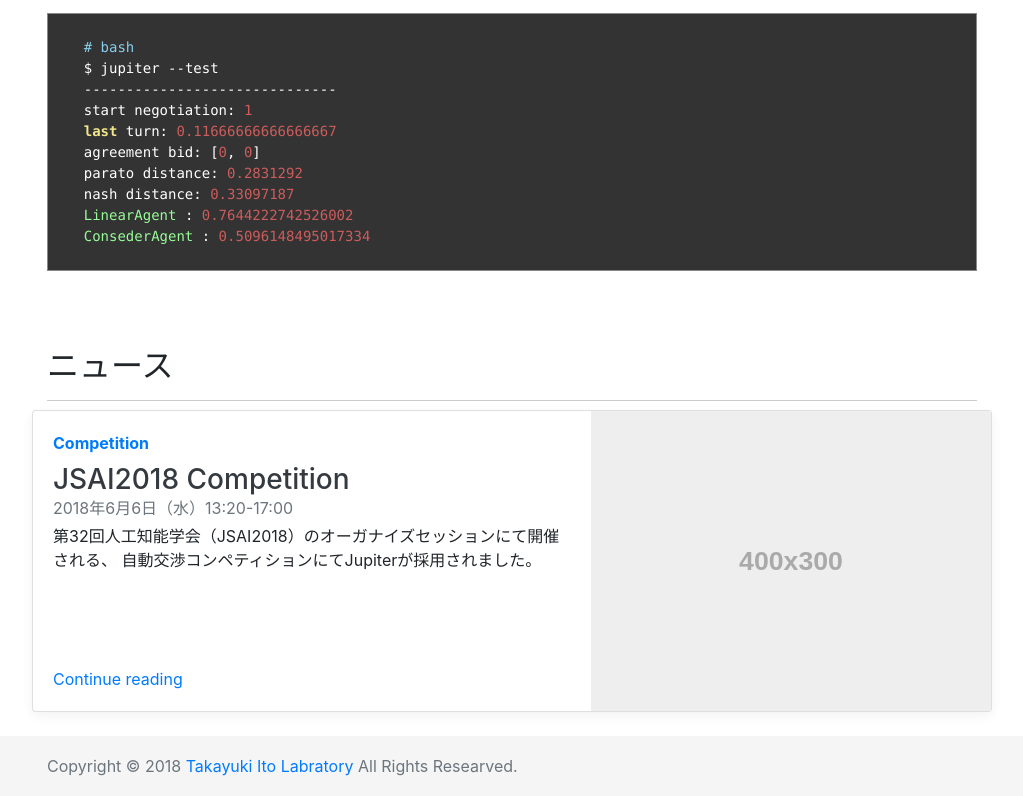
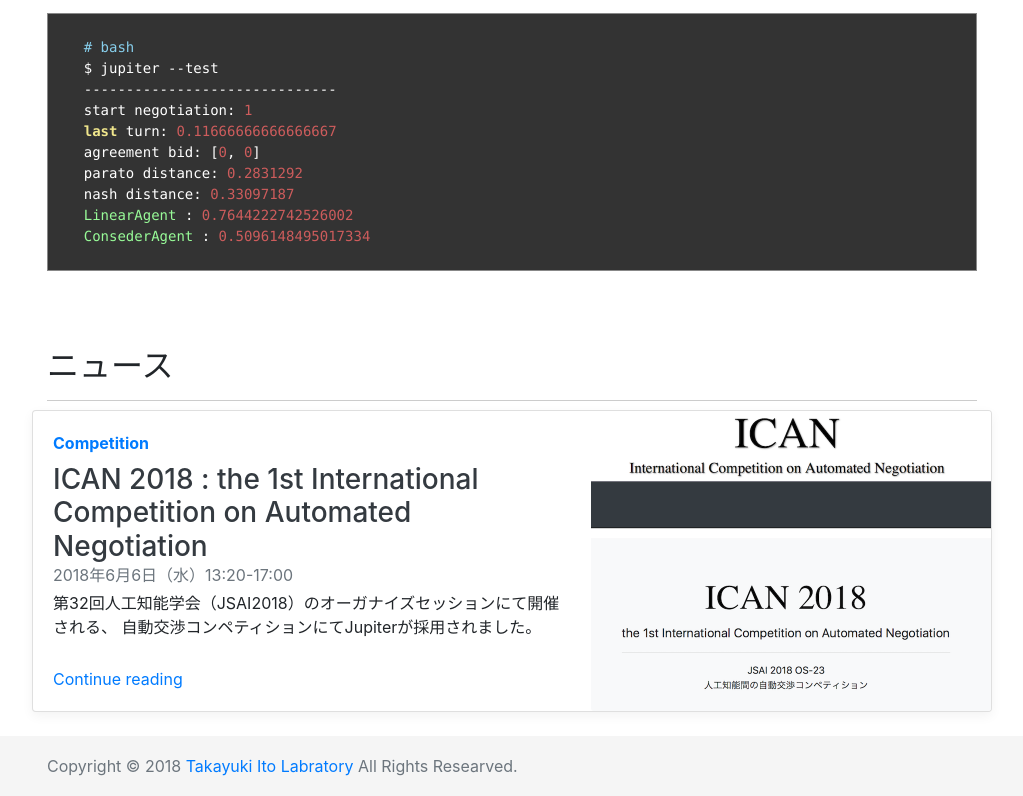
Before and after one commit to farma11/Jupiter-HP, a plain HTML site: page jp/index.html in a window 1280 px wide. Shown: the part 1242-2038 px from the top of the page, without its empty margins (128-1151 px from the left). Drawn offline with nearby package versions, Linux system fonts and the light colour scheme.

Commit message:
[add] ニュース画像の追加

```diff
--- a/css/mystyle.css
+++ b/css/mystyle.css
@@ -82,3 +82,7 @@ body > .container {
 code {
   font-family: Menlo, Consolas, 'DejaVu Sans Mono', monospace;
 }
+
+.card-img {
+  width: 400px;
+}
--- a/jp/index.html
+++ b/jp/index.html
@@ -146,7 +146,9 @@
                 <div class="card-body d-flex flex-column align-items-start">
                   <strong class="d-inline-block mb-2 text-primary">Competition</strong>
                   <h3 class="mb-0">
-                    <a class="text-dark" href="http://www.itolab.nitech.ac.jp/ICAN/competitions/ICAN2018.html">JSAI2018 Competition</a>
+                    <a class="text-dark" href="http://www.itolab.nitech.ac.jp/ICAN/competitions/ICAN2018.html">
+                      ICAN 2018 : the 1st International Competition on Automated Negotiation
+                    </a>
                   </h3>
                   <div class="mb-1 text-muted">2018年6月6日（水）13:20-17:00</div>
                   <p class="card-text mb-auto">
@@ -155,7 +157,8 @@
                   </p>
                   <a href="https://www.ai-gakkai.or.jp/jsai2018/os#os-23">Continue reading</a>
                 </div>
-                <img class="card-img-right flex-auto d-none d-md-block" data-src="holder.js/400x300" alt="Card image cap">
+                <img class="card-img-right flex-auto d-none d-md-block card-img" src="../img/ICAN2018_ogp.png" alt="Card image cap">
+                <!--img class="card-img-right flex-auto d-none d-md-block" data-src="holder.js/400x300" alt="Card image cap"-->
               </div>
             </div>
           </div>
```
Also changed, not shown: img/ICAN2018_ogp.png (added), 1 other file.
